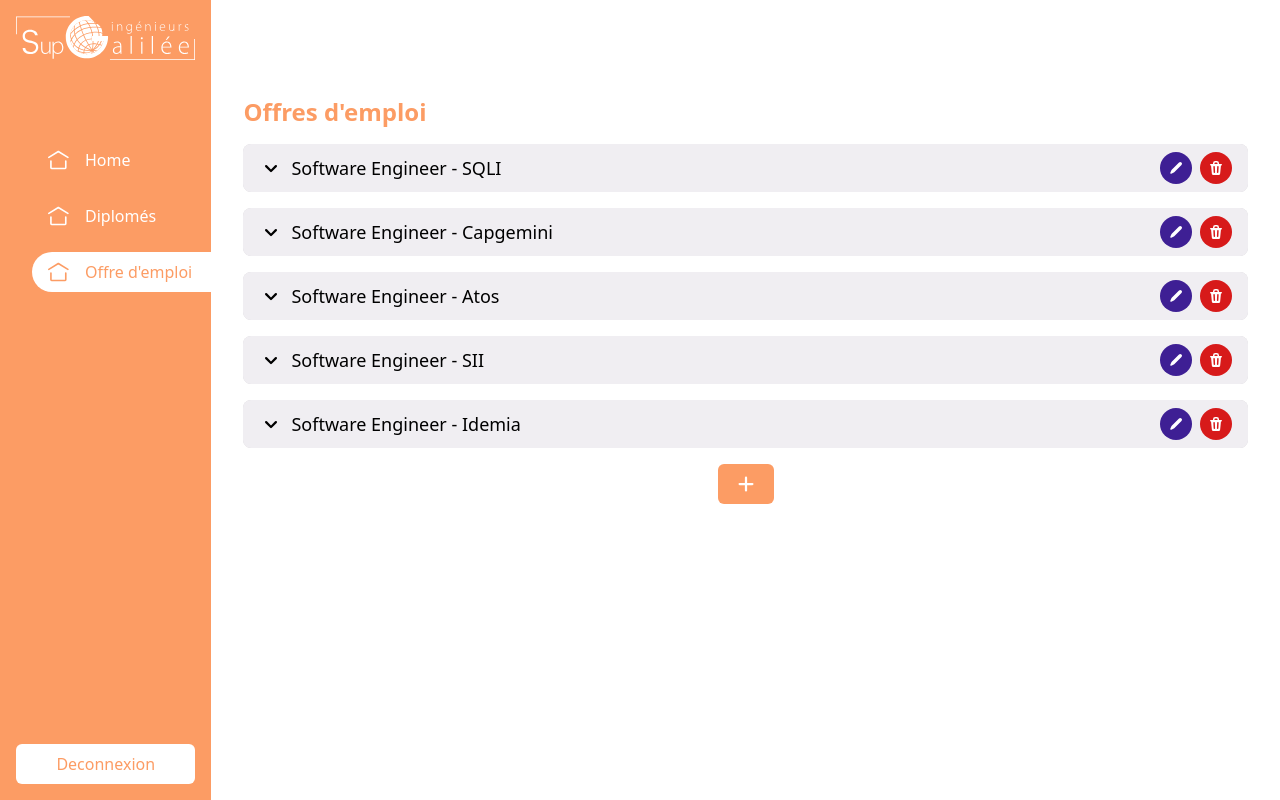
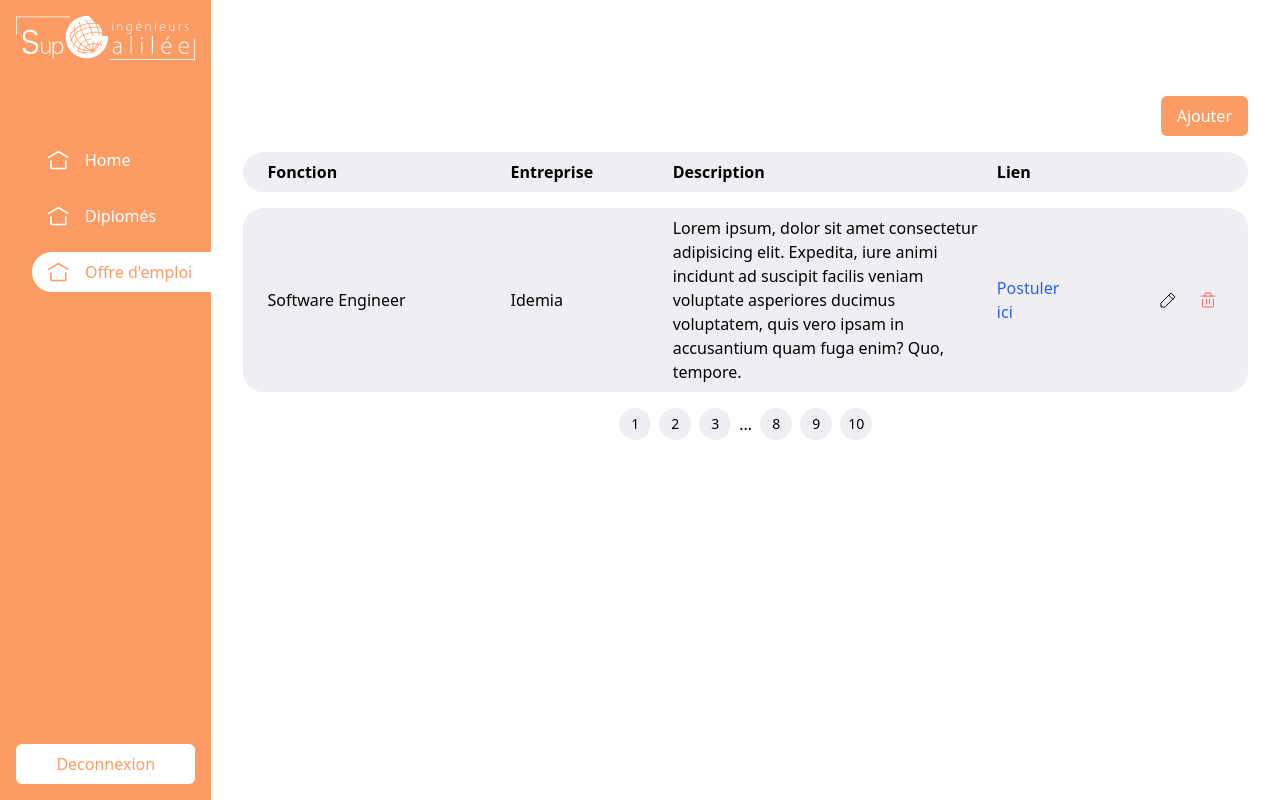
Before and after one commit to omYoucOthAliJy/Observatoire_des_metiers, a Next.js app in the folder observatoire_frontend/: page /admin/offre in a window 1280 px wide. Built offline with nearby package versions, Linux system fonts and the light colour scheme.

Commit message:
adjust page design

```diff
--- a/observatoire_frontend/components/admin/table-head.tsx
+++ b/observatoire_frontend/components/admin/table-head.tsx
@@ -7,11 +7,12 @@ type TableHeadProps = {
     title: string;
     className: string;
   }>;
+  className?: string
 };
 
-function TableHead({ columns }: TableHeadProps) {
+function TableHead({ columns, className }: TableHeadProps) {
   return (
-    <TableRow>
+    <TableRow className={className}>
       {columns.map((column) => (
         <TableCell
           key={column.title}
--- a/observatoire_frontend/components/admin/table-row.tsx
+++ b/observatoire_frontend/components/admin/table-row.tsx
@@ -1,9 +1,21 @@
+import { cn } from "@/lib/utils";
+import React, { PropsWithChildren, HTMLAttributes } from "react";
 
-import React, { PropsWithChildren } from "react";
+interface TableRowProps
+  extends PropsWithChildren,
+    HTMLAttributes<HTMLDivElement> {
+  className?: string;
+}
 
-function TableRow({ children }: PropsWithChildren) {
+function TableRow({ children, className, ...rest }: TableRowProps) {
   return (
-    <div className="grid grid-cols-12 bg-[#F0EEF2] rounded-full py-2 px-6 mb-4">
+    <div
+      className={cn(
+        "grid grid-cols-12 bg-[#F0EEF2] rounded-[20px] py-2 px-6 mb-4",
+        className
+      )}
+      {...rest}
+    >
       {children}
     </div>
   );
--- a/observatoire_frontend/pages/admin/diplome.tsx
+++ b/observatoire_frontend/pages/admin/diplome.tsx
@@ -42,7 +42,7 @@ export default function Diplome() {
     <div className="min-h-screen bg-white flex items-stretch">
       <SideBar />
       <div className="lg:container text-black p-8 mt-16 flex items-start justify-center mx-auto">
-        <div>
+        <div className="w-full">
           <div className="bg-[#F0EEF2] flex gap-4 p-4 rounded-lg items-end">
             <Input
               details="Rechercher:"
@@ -76,7 +76,7 @@ export default function Diplome() {
               </Button>
             </div>
           </div>
-          <div className="mt-8">
+          <div className="mt-8 w-full">
             <TableHead columns={columns} />
             <TableRow>
               <TableCell className="col-span-3">El hamri Othman</TableCell>
--- a/observatoire_frontend/pages/admin/offre.tsx
+++ b/observatoire_frontend/pages/admin/offre.tsx
@@ -1,33 +1,34 @@
-import ListItem from "@/components/admin/list-item";
+import Pagination from "@/components/admin/pagination";
+import TableCell from "@/components/admin/table-cell";
+import TableHead from "@/components/admin/table-head";
+import TableRow from "@/components/admin/table-row";
 import { Button } from "@/components/form";
+import Input from "@/components/form/input";
+import Select from "@/components/form/select";
 import SideBar from "@/components/profile/Sidebar";
-import { PlusIcon } from "@heroicons/react/16/solid";
+import Image from "next/image";
+import Link from "next/link";
 
-const fakeData = [
+const columns = [
   {
-    id: 1,
-    entreprise: "SQLI",
-    position: "Software Engineer"
+    title: "Fonction",
+    className: "col-span-3 font-bold"
   },
   {
-    id: 2,
-    entreprise: "Capgemini",
-    position: "Software Engineer"
+    title: "Entreprise",
+    className: "col-span-2 font-bold"
   },
   {
-    id: 3,
-    entreprise: "Atos",
-    position: "Software Engineer"
+    title: "Description",
+    className: "col-span-4 font-bold"
   },
   {
-    id: 4,
-    entreprise: "SII",
-    position: "Software Engineer"
+    title: "Lien",
+    className: "col-span-1 font-bold"
   },
   {
-    id: 5,
-    entreprise: "Idemia",
-    position: "Software Engineer"
+    title: "",
+    className: "col-span-2 font-bold"
   },
 ]
 
@@ -35,15 +36,55 @@ export default function Offre() {
   return (
     <div className="min-h-screen bg-white flex items-stretch">
       <SideBar />
-      <div className="lg:container text-black p-8 mt-16">
-        <h1 className='text-[#FC9C64] text-2xl font-bold text-center md:text-start mb-4'>Offres d'emploi</h1>
-        <div className=" flex flex-col gap-4 w-full justify-start items-center mx-auto">
-          {fakeData.map(item => (
-            <ListItem key={item.id} item={item} />
-          ))}
-          <Button title='Ajouter une nouveau offre'>
-            <PlusIcon className='size-6'/>
-          </Button>
+      <div className="lg:container text-black p-8 mt-16 flex items-start justify-center mx-auto">
+        <div className="w-full">
+          <div className="flex justify-end">
+            <Button onClick={() => {}}>
+              Ajouter
+            </Button>
+          </div>
+          <div className="mt-4">
+            <TableHead columns={columns} className="gap-4" />
+            <TableRow className="items-center gap-4">
+              <TableCell className="col-span-3">Software Engineer</TableCell>
+              <TableCell className="col-span-2">Idemia</TableCell>
+              <TableCell className="col-span-4">Lorem ipsum, dolor sit amet consectetur adipisicing elit. Expedita, iure animi incidunt ad suscipit facilis veniam voluptate asperiores ducimus voluptatem, quis vero ipsam in accusantium quam fuga enim? Quo, tempore.</TableCell>
+              <TableCell className="col-span-1">
+                <Link href="#" className="font-medium text-blue-600 dark:text-blue-500 hover:underline">Postuler ici</Link>
+              </TableCell>
+              <TableCell className="col-span-2">
+                <div className="flex gap-4 items-center justify-end">
+                  <div
+                    role="button"
+                    onClick={() => {}}
+                    className="w-6 h-6 flex items-center"
+                  >
+                    <Image
+                      alt="modifier"
+                      src="/modify_admin.svg"
+                      width={16}
+                      height={16}
+                    />
+                  </div>
+                  <div
+                    role="button"
+                    onClick={() => {}}
+                    className="w-6 h-6 flex items-center"
+                  >
+                    <Image
+                      alt="modifier"
+                      src="/delete_admin.svg"
+                      width={16}
+                      height={16}
+                    />
+                  </div>
+                </div>
+              </TableCell>
+            </TableRow>
+          </div>
+          <div className="flex justify-center">
+            <Pagination />
+          </div>
         </div>
       </div>
     </div>
```
